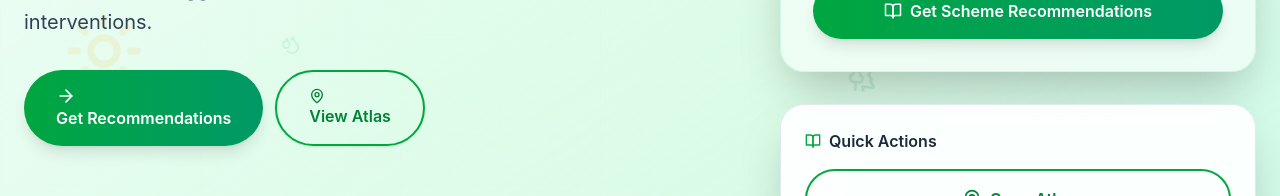
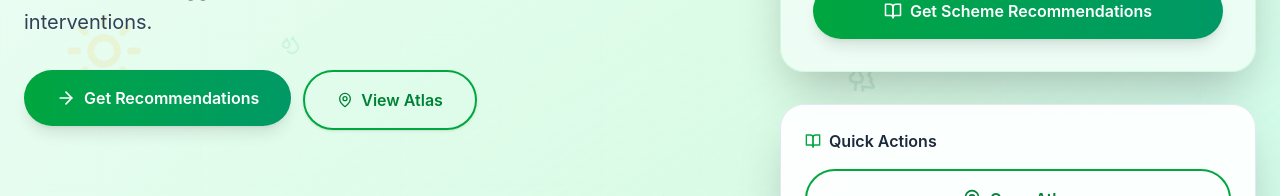
Before and after one commit to Anish-2005/VanMitra, a Next.js app: page /dss in a window 1280 px wide. Shown: the part 516-712 px from the top of the page. Built offline with nearby package versions, Linux system fonts and the light colour scheme; no server answers; sample sign-in values are in the browser's storage.

Commit message:
Update page.tsx

```diff
--- a/src/app/dss/page.tsx
+++ b/src/app/dss/page.tsx
@@ -230,25 +230,35 @@ export default function DSSPage() {
                 className="flex flex-wrap gap-3 mb-12 pr-1"
                 variants={itemVariants}
               >
+                <Link href="/dss">
                 <MagneticButton
+
                   className={`group ${isLight
                     ? 'bg-green-600 hover:bg-green-700 text-white border-green-700'
                     : 'bg-gradient-to-r from-green-600 to-emerald-600 hover:from-green-500 hover:to-emerald-500 text-white border-white/20'
                     }`}
                 >
+                  <div className="flex items-center">
                   <ArrowRight size={20} className="mr-2 group-hover:translate-x-1 transition-transform" />
                   Get Recommendations
+                  </div>
                 </MagneticButton>
+                </Link>
+                <Link href="/atlas">
                   <MagneticButton
+                    as="a"
                     variant={isLight ? "outline" : "secondary"}
                     className={isLight
                       ? "border-green-600 text-green-700 hover:bg-green-50 hover:border-green-700 hover:text-green-800"
                       : ""
                     }
                   >
+                     <div className="flex items-center">
                     <MapPin size={16} className="mr-2" />
                     View Atlas
+                    </div>
                   </MagneticButton>
+                </Link>
               </motion.div>
             </motion.section>
 
```
Lines whose indentation alone changed are shown as unchanged.
